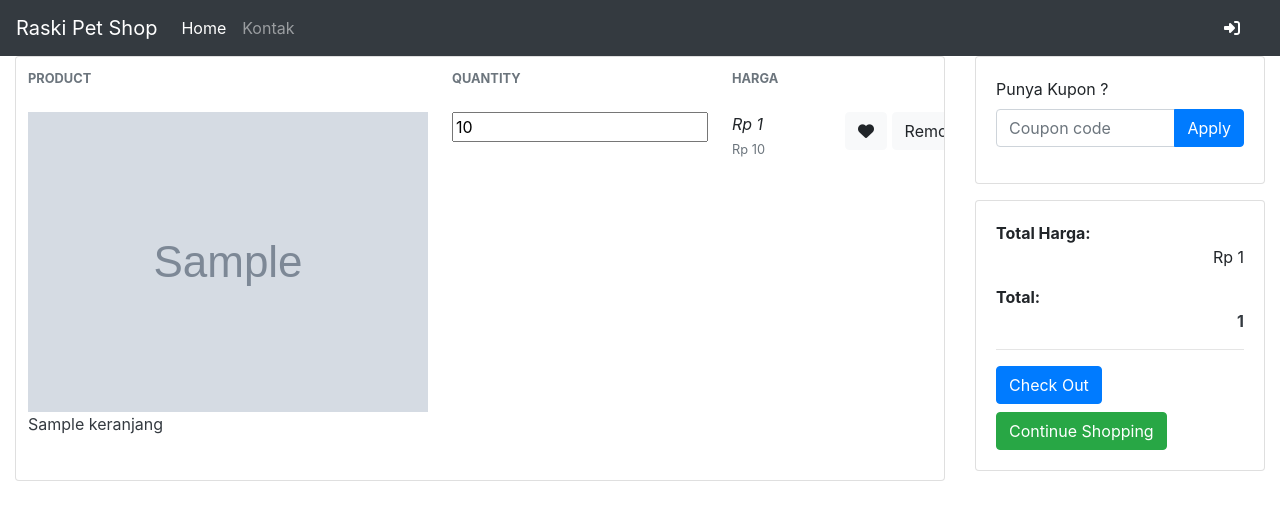
After one commit to Coco-02734/E-Com, a PHP site: the page made by application/Modules/Toko/views/keranjang.php in a window 1280 px wide. The commit adds this page. Shown: the top 520 px of the page. Run offline with PHP 8.4, Linux system fonts and the light colour scheme; the template is opened without the code that fills it: most values are stand-ins (such as "Sample title", 1, 10 or a date in 2020); grey boxes marked "Sample" are stand-in pictures; data that the repository does not hold is empty; some libraries are stand-ins or nearby versions.

Commit message:
Update-Keranjang

```diff
--- a/application/Modules/Toko/views/awal.php
+++ b/application/Modules/Toko/views/awal.php
@@ -33,8 +33,10 @@
                 }
             </style>
             <?php if ($user) { ?>
-                <i class="icon fas fa-shopping-cart"></i>
-                <span class="badge badge-success ml-2"><?= $jml['jumlah']; ?></span>
+                <a href="<?= base_url('toko/toko/keranjang'); ?>">
+                    <i class="icon fas fa-shopping-cart"></i>
+                    <span class="badge badge-success ml-2"><?= $jml['jumlah']; ?></span>
+                </a>
                 <a href="<?= base_url('toko/toko/logout'); ?>">
                     <i class="icon fas fa-sign-in-alt ml-4"></i>
                 </a>
--- /dev/null
+++ b/application/Modules/Toko/views/keranjang.php
@@ -0,0 +1,123 @@
+<!DOCTYPE html>
+<html lang="id">
+
+<head>
+    <meta charset="UTF-8">
+    <meta http-equiv="X-UA-Compatible" content="IE=edge">
+    <meta name="viewport" content="width=device-width, initial-scale=1.0">
+    <title><?= $title; ?></title>
+    <link rel="stylesheet" href="https://cdn.jsdelivr.net/npm/bootstrap@4.6.0/dist/css/bootstrap.min.css" integrity="sha384-B0vP5xmATw1+K9KRQjQERJvTumQW0nPEzvF6L/Z6nronJ3oUOFUFpCjEUQouq2+l" crossorigin="anonymous">
+    <link rel="stylesheet" href="<?= base_url('assets/keranjang/') ?>style.css">
+    <script src="https://kit.fontawesome.com/b8176260d8.js" crossorigin="anonymous"></script>
+    <script src="//cdn.jsdelivr.net/npm/sweetalert2@10"></script>
+</head>
+
+<body>
+    <nav class="navbar navbar-expand-lg navbar-dark bg-dark">
+        <a class="navbar-brand" href="#">Raski Pet Shop</a>
+        <button class="navbar-toggler" type="button" data-toggle="collapse" data-target="#navbarSupportedContent" aria-controls="navbarSupportedContent" aria-expanded="false" aria-label="Toggle navigation">
+            <span class="navbar-toggler-icon"></span>
+        </button>
+
+        <div class="collapse navbar-collapse" id="navbarSupportedContent">
+            <ul class="navbar-nav mr-auto">
+                <li class="nav-item active">
+                    <a class="nav-link" href="<?= base_url('toko') ?>">Home <span class="sr-only">(current)</span></a>
+                </li>
+
+                <li class="nav-item">
+                    <a class="nav-link" href="#" tabindex="-1" aria-disabled="true">Kontak</a>
+                </li>
+            </ul>
+            <style>
+                .icon {
+                    color: #fff;
+                }
+            </style>
+            <?php if ($user) { ?>
+                <a href="<?= base_url('toko/toko/keranjang'); ?>">
+                    <i class="icon fas fa-shopping-cart"></i>
+                    <span class="badge badge-success ml-2"><?= $jml_brg['jumlah']; ?></span>
+                </a>
+                <a href="<?= base_url('toko/toko/logout'); ?>">
+                    <i class="icon fas fa-sign-in-alt ml-4"></i>
+                </a>
+            <?php } else { ?>
+                <a id="sigin" data-toggle="modal" data-target="#exampleModal">
+                    <i class="icon fas fa-sign-in-alt mr-4"></i>
+                </a>
+            <?php } ?>
+
+        </div>
+    </nav>
+    <div class="container-fluid">
+        <div class="row">
+            <aside class="col-lg-9">
+                <div class="card">
+                    <div class="table-responsive">
+                        <table class="table table-borderless table-shopping-cart">
+                            <thead class="text-muted">
+                                <tr class="small text-uppercase">
+                                    <th scope="col">Product</th>
+                                    <th scope="col" width="120">Quantity</th>
+                                    <th scope="col" width="120">harga</th>
+                                    <th scope="col" class="text-right d-none d-md-block" width="200"></th>
+                                </tr>
+                            </thead>
+                            <tbody>
+                                <?php foreach ($keranjang as $a) : ?>
+
+                                    <tr>
+                                        <td>
+                                            <figure class="itemside align-items-center">
+                                                <div class="aside"><img src="<?= base_url('assets/img/') . $a['gambar']; ?>" class="img-sm"></div>
+                                                <figcaption class="info"> <a href="#" class="title text-dark" data-abc="true"><?= $a['nama_produk']; ?></a>
+
+                                                </figcaption>
+                                            </figure>
+                                        </td>
+                                        <td><input type="number" value="<?= $a['jumlah'] ?>"></td>
+                                        <td>
+                                            <div class="price-wrap"> <var class="price">Rp <?= $a['total_harga']; ?></var> <small class="text-muted">Rp <?= $a['harga']; ?> </small> </div>
+                                        </td>
+                                        <td class="text-right d-none d-md-block"> <a data-original-title="Save to Wishlist" title="" href="" class="btn btn-light" data-toggle="tooltip" data-abc="true"> <i class="fa fa-heart"></i></a> <a href="" class="btn btn-light" data-abc="true"> Remove</a> </td>
+                                    </tr>
+                                <?php endforeach; ?>
+                            </tbody>
+                        </table>
+                    </div>
+                </div>
+            </aside>
+            <aside class="col-lg-3">
+                <div class="card mb-3">
+                    <div class="card-body">
+                        <form>
+                            <div class="form-group"> <label>Punya Kupon ?</label>
+                                <div class="input-group"> <input type="text" class="form-control coupon" name="" placeholder="Coupon code"> <span class="input-group-append"> <button class="btn btn-primary btn-apply coupon">Apply</button> </span> </div>
+                            </div>
+                        </form>
+                    </div>
+                </div>
+                <div class="card">
+                    <div class="card-body">
+                        <dl class="dlist-align">
+                            <dt>Total Harga:</dt>
+                            <dd class="text-right ml-3">Rp <?= $jml['total_harga']; ?></dd>
+                        </dl>
+
+                        <dl class="dlist-align">
+                            <dt>Total:</dt>
+                            <dd class="text-right text-dark b ml-3"><strong><?= $jml['total_harga']; ?></strong></dd>
+                        </dl>
+                        <hr> <a href="#" class="btn btn-out btn-primary btn-square btn-main" data-abc="true">Check Out</a> <a href="#" class="btn btn-out btn-success btn-square btn-main mt-2" data-abc="true">Continue Shopping</a>
+                    </div>
+                </div>
+            </aside>
+        </div>
+    </div>
+    <script src="https://code.jquery.com/jquery-3.5.1.slim.min.js" integrity="sha384-DfXdz2htPH0lsSSs5nCTpuj/zy4C+OGpamoFVy38MVBnE+IbbVYUew+OrCXaRkfj" crossorigin="anonymous"></script>
+    <script src="https://cdn.jsdelivr.net/npm/bootstrap@4.6.0/dist/js/bootstrap.bundle.min.js" integrity="sha384-Piv4xVNRyMGpqkS2by6br4gNJ7DXjqk09RmUpJ8jgGtD7zP9yug3goQfGII0yAns" crossorigin="anonymous"></script>
+
+</body>
+
+</html>
```
Also changed, not shown: application/Modules/Toko/controllers/Toko.php (+13 -0 lines), assets/keranjang/style.css (added, +118 -0 lines), assets/img/20210117_120613.jpg (added).
